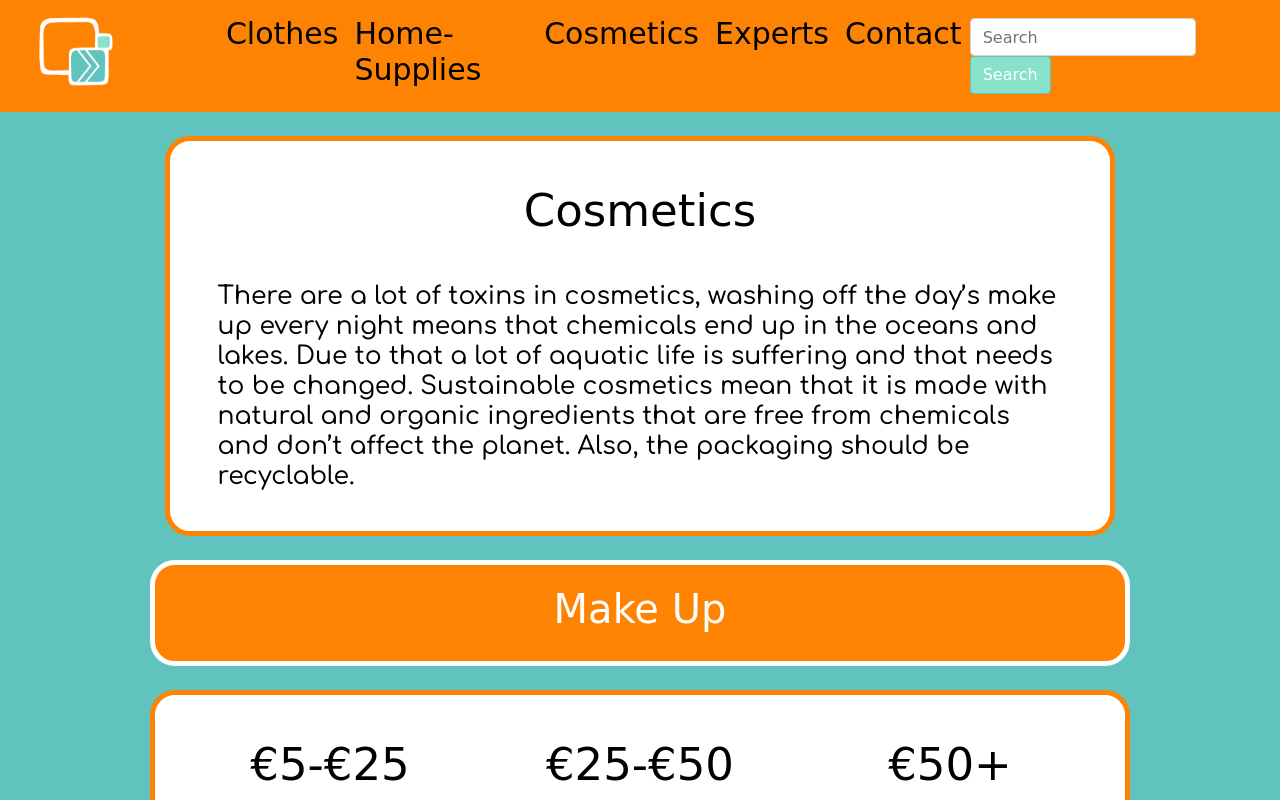
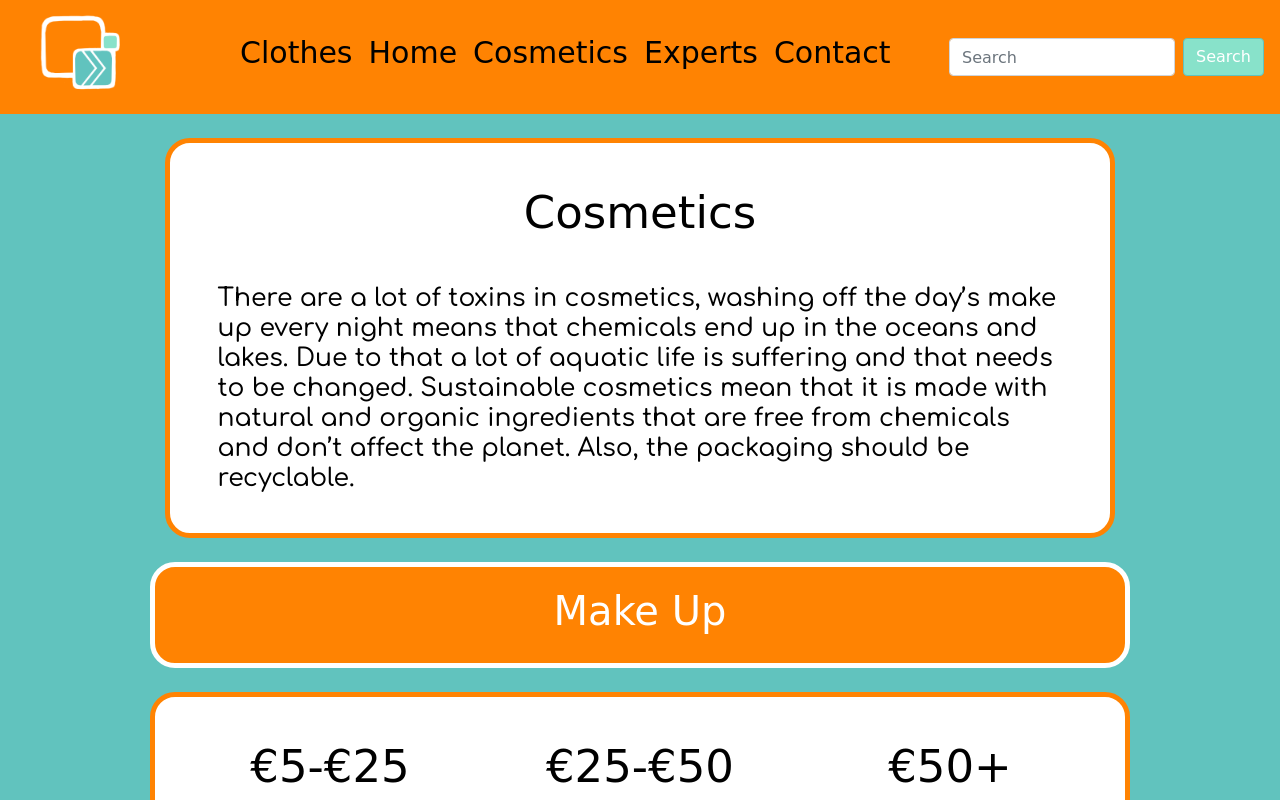
Before and after one commit to AmberMeeusen/next-hive, a plain HTML site: page 1234567.html in a window 1280 px wide. Shown: the top 800 px of the page. Drawn offline with Linux system fonts and the light colour scheme; a web font is replaced by a local one.

Commit message:
Update 1234567.html

```diff
--- a/1234567.html
+++ b/1234567.html
@@ -37,7 +37,7 @@
 								</li>
 								<li class="nav-item">
 										<h1 class="my-class">
-											<a class="nav-link" href="123456.html">Home-Supplies</a>
+											<a class="nav-link" href="123456.html">Home</a>
 									</h1>
 								</li>
 								<li class="nav-item">
```
